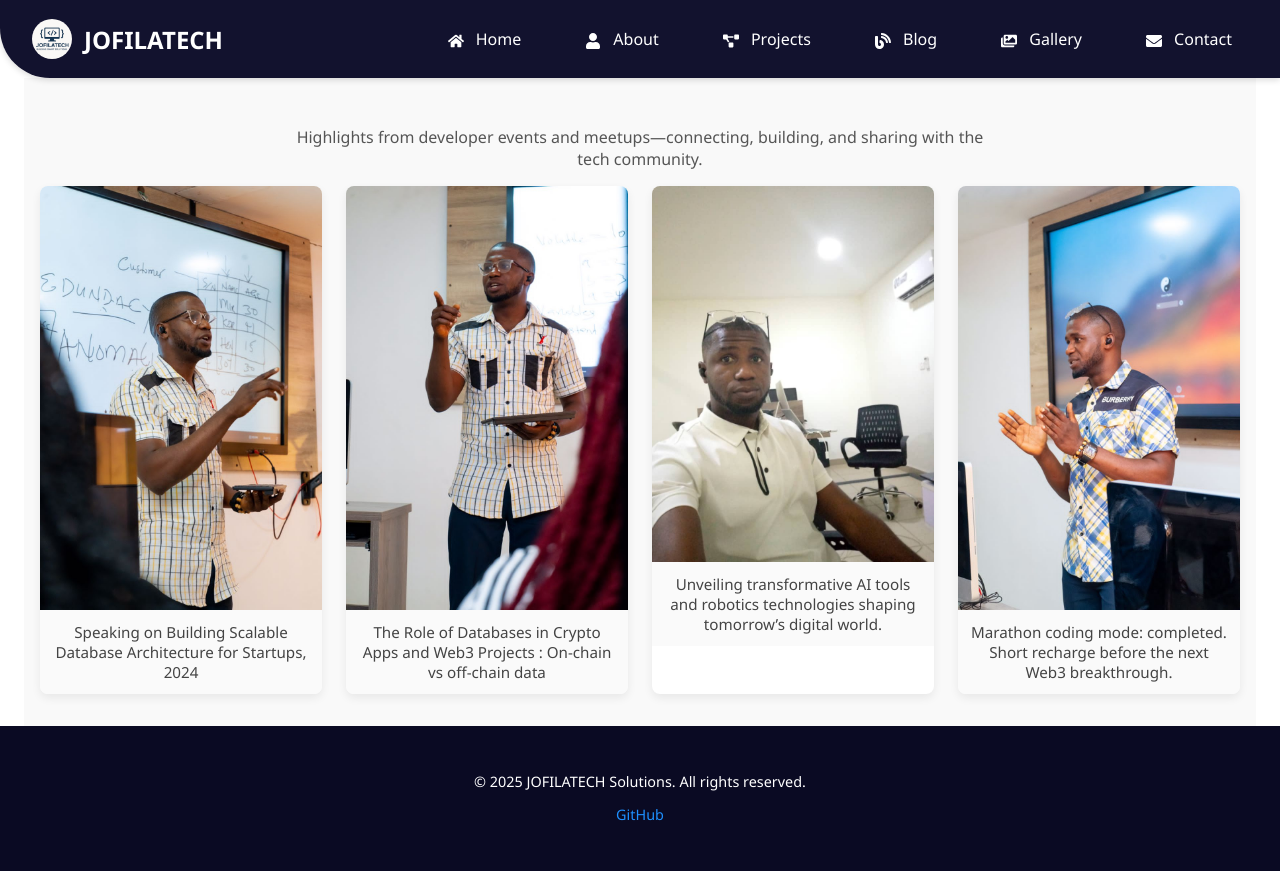
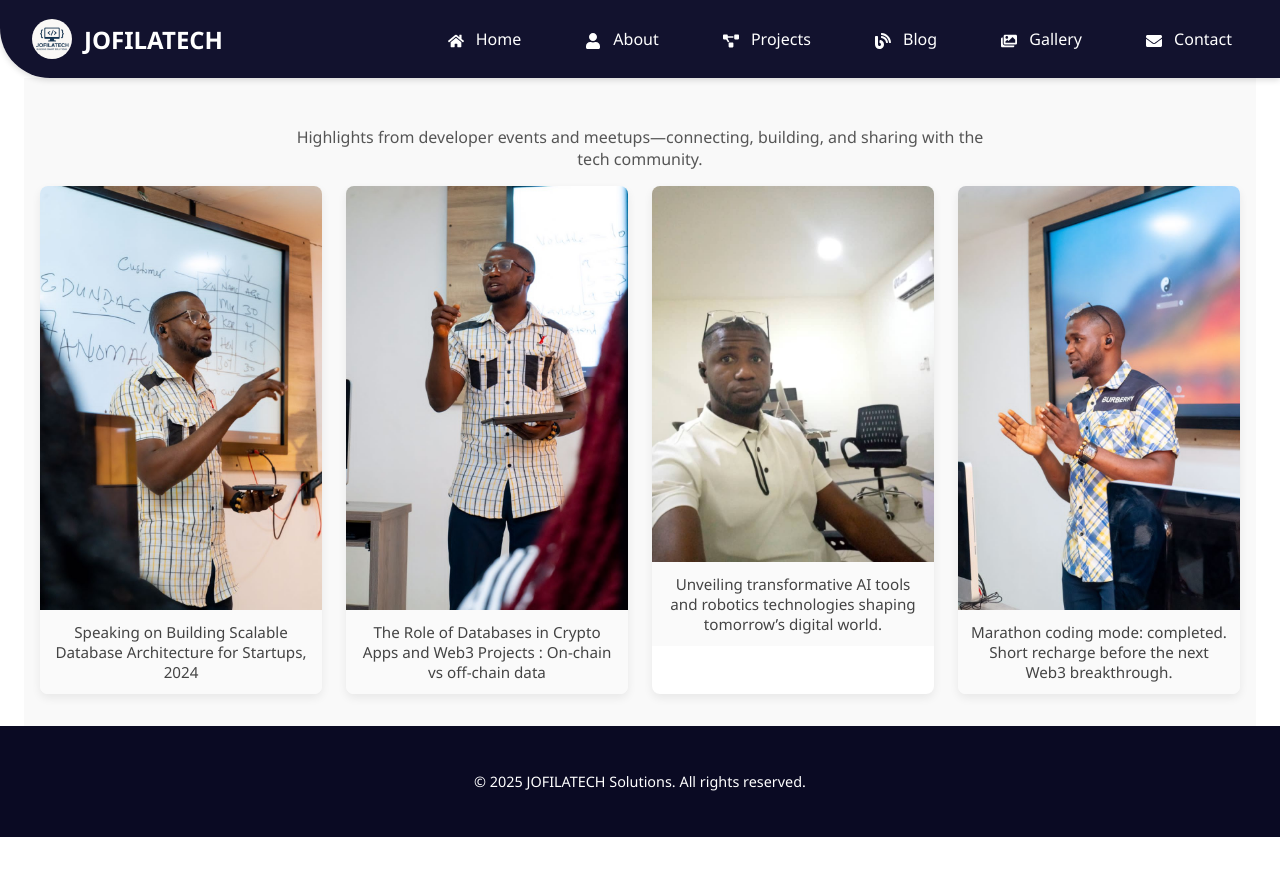
Before and after one commit to jofilacode/jofilatech, a React (Vite) app: page /gallery in a window 1280 px wide. After the commit the page ends 837 px from the top, so only its background shows below. Built offline with nearby package versions, Linux system fonts and the light colour scheme.

Commit message:
Updated Components

```diff
--- a/src/components/Footer.jsx
+++ b/src/components/Footer.jsx
@@ -4,10 +4,7 @@ export default function Footer() {
   return (
     <footer className="footer">
       <p>&copy; {new Date().getFullYear()} JOFILATECH Solutions. All rights reserved.</p>
-      <p>
-        <a href="https://github.com/jofilacode" target="_blank" rel="noopener noreferrer">GitHub</a>
 
-      </p>
     </footer>
   );
 }
```
